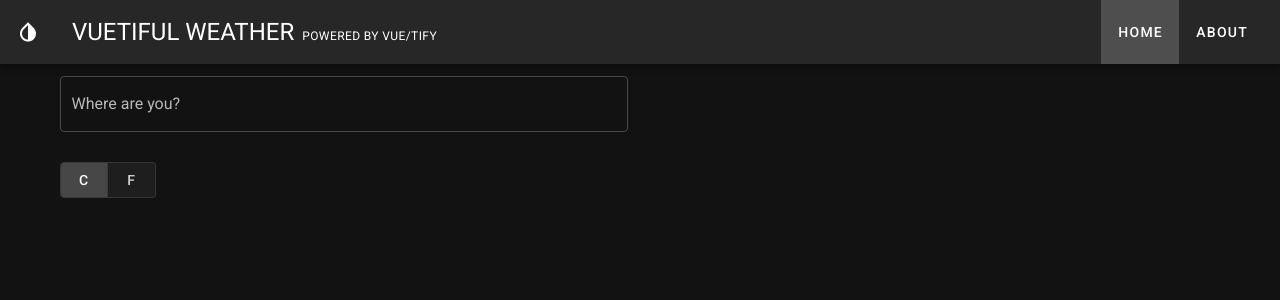
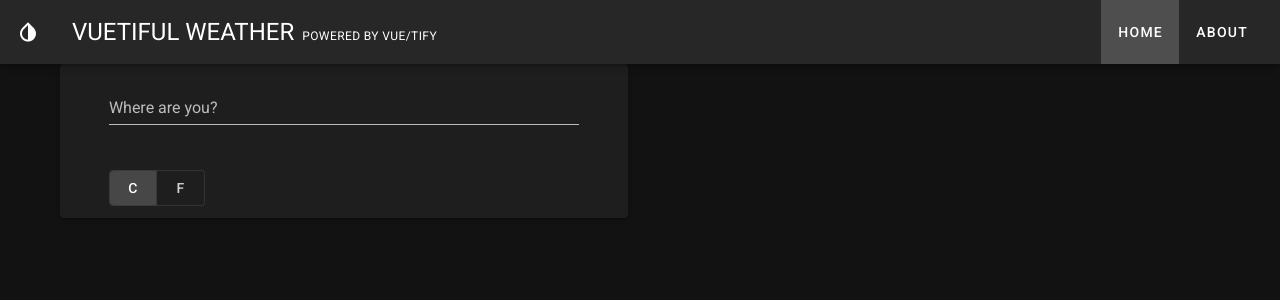
Before and after one commit to AdamModus/vuetiful-weather-js, a Vue app: page / in a window 1280 px wide. Shown: the top 300 px of the page. Built offline with nearby package versions, Linux system fonts and the light colour scheme.

Commit message:
making the app a bit prettier

```diff
--- a/src/components/CurrentWeather/CurrentWeather.vue
+++ b/src/components/CurrentWeather/CurrentWeather.vue
@@ -1,19 +1,19 @@
 <template>
   <v-container v-if="currentWeather">
     <v-row>
-      <v-col class="text-center" cols="12">
-        <h3>Current weather in {{ this.city }}</h3>
-      </v-col>
       <v-col cols="6">
         <v-card class="fill-height">
-          <v-col class="weather-description text-center" cols="12">
-            {{ getMainText() }}
+          <v-col class="text-center" cols="12">
+            It is {{ this.temperature }}º {{ this.tempUnit.charAt(0) }}
           </v-col>
           <v-col
             class="text-center weather-icon"
             v-bind:class="weatherIconId"
             cols="12"
           >
+          </v-col>
+          <v-col class="weather-description text-center" cols="12">
+            {{ this.currentWeather.description.toLowerCase() }}
           </v-col>
         </v-card>
       </v-col>
--- a/src/components/LocationInput/LocationInput.vue
+++ b/src/components/LocationInput/LocationInput.vue
@@ -1,6 +1,6 @@
 <template>
   <v-form @submit.prevent="submit">
-    <v-text-field outlined label="Where are you?" v-model="inputCity"></v-text-field>
+    <v-text-field label="Where are you?" v-model="inputCity"></v-text-field>
   </v-form>
 </template>
 
--- a/src/views/Home.vue
+++ b/src/views/Home.vue
@@ -2,8 +2,22 @@
   <v-container>
     <v-row justify="center" align="center">
       <v-col cols="12" md="6">
-        <LocationInput></LocationInput>
-        <UnitPicker></UnitPicker>
+        <v-card>
+          <v-row>
+            <v-spacer></v-spacer>
+            <v-col cols="10">
+              <LocationInput></LocationInput>
+            </v-col>
+            <v-spacer></v-spacer>
+          </v-row>
+          <v-row>
+            <v-spacer></v-spacer>
+            <v-col cols="10">
+              <UnitPicker></UnitPicker>
+            </v-col>
+            <v-spacer></v-spacer>
+          </v-row>
+        </v-card>
       </v-col>
       <v-col cols="12" md="6">
         <CurrentWeather></CurrentWeather>
```
